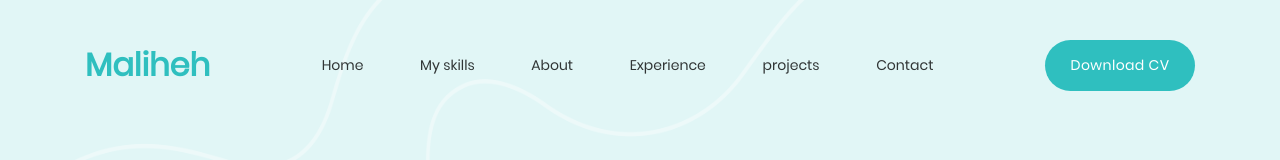
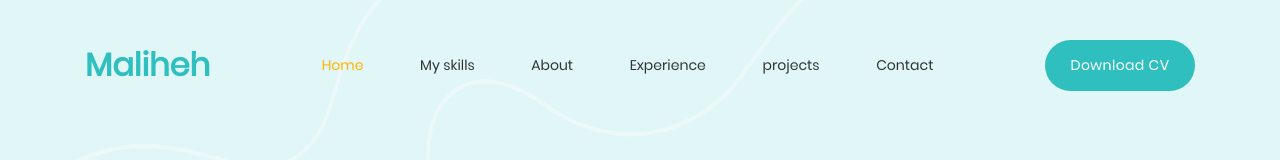
Before and after one commit to malihgh/portfolio, a React (Vite) app: page / in a window 1280 px wide. Shown: the top 160 px of the page. Built offline with nearby package versions, Linux system fonts and the light colour scheme.

Commit message:
feat : Add active to PageName in Header.

```diff
--- a/src/pages/Home/components/Header/Header.tsx
+++ b/src/pages/Home/components/Header/Header.tsx
@@ -1,20 +1,20 @@
 import * as Styled from "./styles";
 
 const pages = [
-  { name: "Home" },
-  { name: "My skills" },
-  { name: "About" },
-  { name: "Experience" },
-  { name: "projects" },
-  { name: "Contact" },
+  { id: 0, name: "Home" },
+  { id: 1, name: "My skills" },
+  { id: 2, name: "About" },
+  { id: 3, name: "Experience" },
+  { id: 4, name: "projects" },
+  { id: 5, name: "Contact" },
 ];
 const Header = () => {
   return (
     <Styled.HeaderContainer>
       <Styled.Name>Maliheh</Styled.Name>
-      {pages.map((page, index) => (
-        <Styled.Pages key={index}>
-          <Styled.PageName>{page.name}</Styled.PageName>
+      {pages.map((page) => (
+        <Styled.Pages key={page.id}>
+          <Styled.PageName active={page.id === 0}>{page.name}</Styled.PageName>
         </Styled.Pages>
       ))}
       <Styled.CV>Download CV</Styled.CV>
--- a/src/pages/Home/components/Header/styles.ts
+++ b/src/pages/Home/components/Header/styles.ts
@@ -1,6 +1,10 @@
 import styled from "@emotion/styled";
 import { Button } from "@mui/material";
 import { MuiEmotion } from "core/types/MuiEmotion";
+
+interface PageNameType extends MuiEmotion {
+  active: boolean;
+}
 
 export const HeaderContainer = styled.div`
   display: flex;
@@ -25,8 +29,9 @@ export const Pages = styled.div`
   justify-content: space-between;
 `;
 
-export const PageName = styled.div<MuiEmotion>`
-  color: ${({ theme }) => theme.palette.text.primary};
+export const PageName = styled.div<PageNameType>`
+  color: ${({ theme, active }) =>
+    active ? theme.palette.secondary.main : theme.palette.text.primary};
   font-family: "Poppins", sans-serif;
   font-size: 14px;
   font-style: normal;
```
